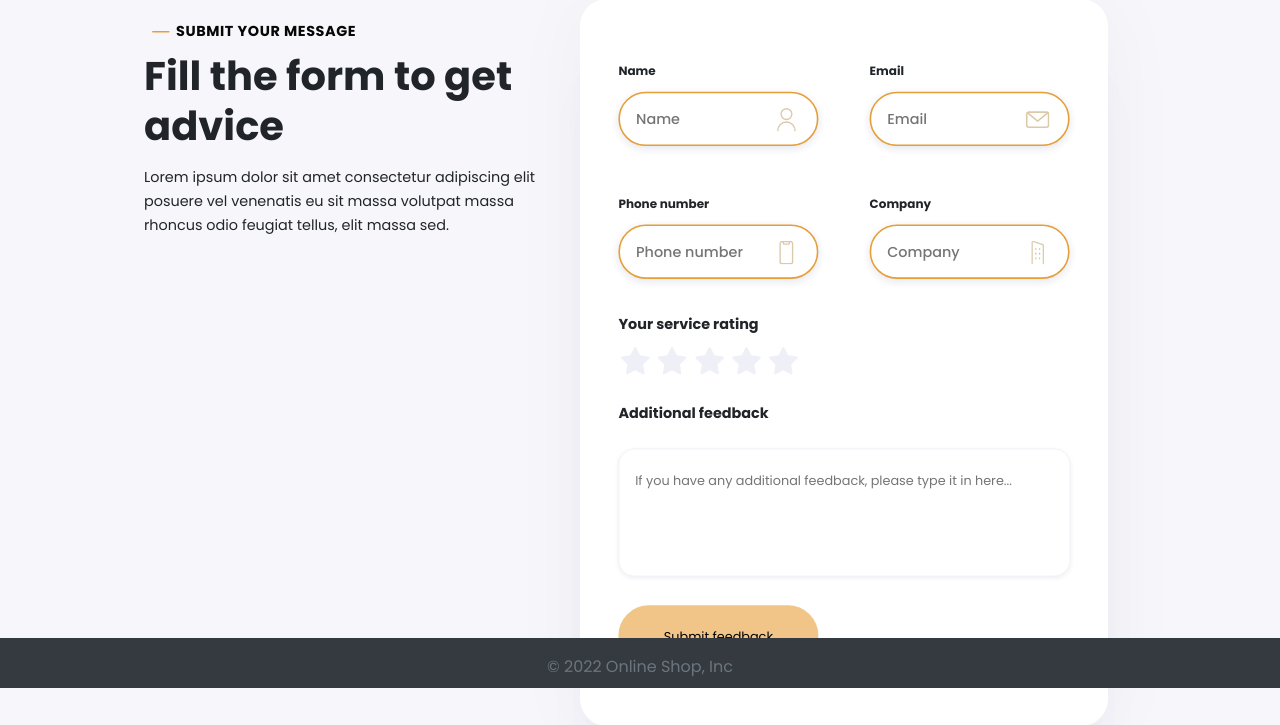
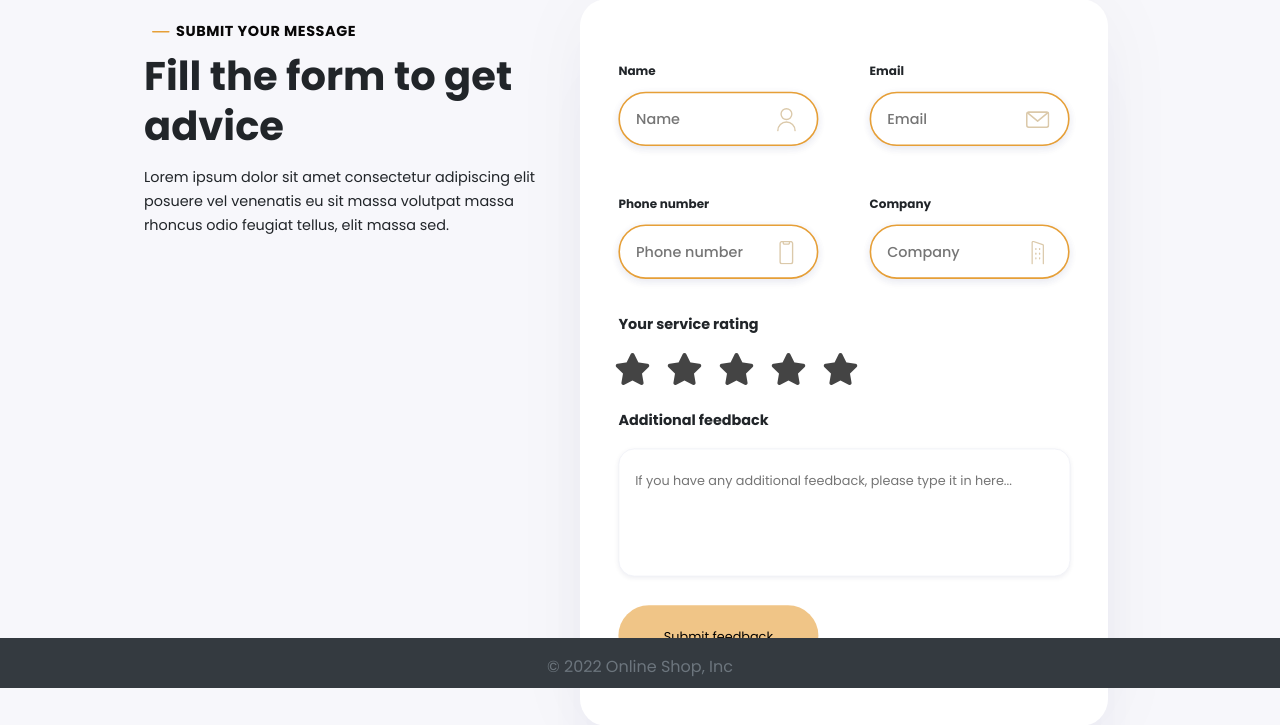
Before and after one commit to garikes/online_market, a Flask app: page /contact in a window 1280 px wide. Shown: the part 112-837 px from the top of the page. Run offline with Flask 2, Linux system fonts and the light colour scheme; some libraries are stand-ins or nearby versions.

Commit message:
add star rating

```diff
--- a/shop/static/css/contact.css
+++ b/shop/static/css/contact.css
@@ -142,14 +142,14 @@
 }
 
 .form__feedback {
-    margin-top: 35px;
+    margin-top: 100px;
     font-weight: 700;
     font-size: 18px;
     line-height: 20px;
 }
 
 .form__feedback-section {
-    margin-top: 18px;
+    margin-top: 10px;
     width: 565px;
     min-height: 160px;
     box-sizing: border-box;
@@ -182,3 +182,65 @@
     box-shadow: 0px 8px 22px rgba(230, 159, 55, 0.6);
     color: #080707;
 }
+
+
+.star-widget {
+    display: block;
+    position: relative;
+    width: 400px;
+    margin-left: -90px;
+}
+
+.star-widget input {
+    display: none;
+}
+
+.star-widget label {
+    font-size: 40px;
+    color: #444;
+    padding: 10px;
+    float: right;
+    transition: all 0.2s ease;
+}
+
+input:not(:checked) ~ label:hover,
+input:not(:checked) ~ label:hover ~ label {
+    color: #fd4;
+}
+
+input:checked ~ label {
+    color: #fd4;
+}
+
+input#rate-5:checked ~ label {
+    color: #fe7;
+    text-shadow: 0 0 20px #952;
+}
+
+#rate-1:checked ~ form header:before {
+    content: "I just hate it ";
+}
+
+#rate-2:checked ~ form header:before {
+    content: "I don't like it ";
+}
+
+#rate-3:checked ~ form header:before {
+    content: "It is awesome ";
+}
+
+#rate-4:checked ~ form header:before {
+    content: "I just like it ";
+}
+
+#rate-5:checked ~ form header:before {
+    content: "I just love it ";
+}
+
+.container form {
+    display: none;
+}
+
+input:checked ~ form {
+    display: block;
+}
--- a/shop/templates/products/contact.html
+++ b/shop/templates/products/contact.html
@@ -1,4 +1,6 @@
 <link rel="icon" href="../../static/icons/icon.png">
+<link rel="stylesheet" href="https://cdnjs.cloudflare.com/ajax/libs/font-awesome/5.15.3/css/all.min.css"/>
+
 {% extends 'layout.html' %}
 {% block custom_css %}
     <link type="text/css" href="{{ url_for('static', filename='css/contact.css') }}" rel="stylesheet">
@@ -58,16 +60,30 @@
                     </div>
                 </div>
                 <p class="form__service">Your service rating</p>
-                <div class="service__starts">
-                    <img src="../../static/icons/contact/star.svg" alt="star" class="service__star">
-                    <img src="../../static/icons/contact/star.svg" alt="star" class="service__star">
-                    <img src="../../static/icons/contact/star.svg" alt="star" class="service__star">
-                    <img src="../../static/icons/contact/star.svg" alt="star" class="service__star">
-                    <img src="../../static/icons/contact/star.svg" alt="star" class="service__star">
+                {#                <div class="service__starts">#}
+                {#                    <img src="../../static/icons/contact/star.svg" alt="star" class="service__star">#}
+                {#                    <img src="../../static/icons/contact/star.svg" alt="star" class="service__star">#}
+                {#                    <img src="../../static/icons/contact/star.svg" alt="star" class="service__star">#}
+                {#                    <img src="../../static/icons/contact/star.svg" alt="star" class="service__star">#}
+                {#                    <img src="../../static/icons/contact/star.svg" alt="star" class="service__star">#}
+                {#                </div>#}
+
+                <div class="star-widget">
+                    <input type="radio" name="rate" id="rate-5">
+                    <label for="rate-5" class="fas fa-star"></label>
+                    <input type="radio" name="rate" id="rate-4">
+                    <label for="rate-4" class="fas fa-star"></label>
+                    <input type="radio" name="rate" id="rate-3">
+                    <label for="rate-3" class="fas fa-star"></label>
+                    <input type="radio" name="rate" id="rate-2">
+                    <label for="rate-2" class="fas fa-star"></label>
+                    <input type="radio" name="rate" id="rate-1">
+                    <label for="rate-1" class="fas fa-star"></label>
                 </div>
                 <p class="form__feedback">Additional feedback</p>
                 <label>
-                    <textarea placeholder="If you have any additional feedback, please type it in here..." type="text" class="form__feedback-section"></textarea>
+                    <textarea placeholder="If you have any additional feedback, please type it in here..." type="text"
+                              class="form__feedback-section"></textarea>
                 </label>
                 <button class="form__submit">
                     Submit feedback
```
Also changed, not shown: 1 other file.
